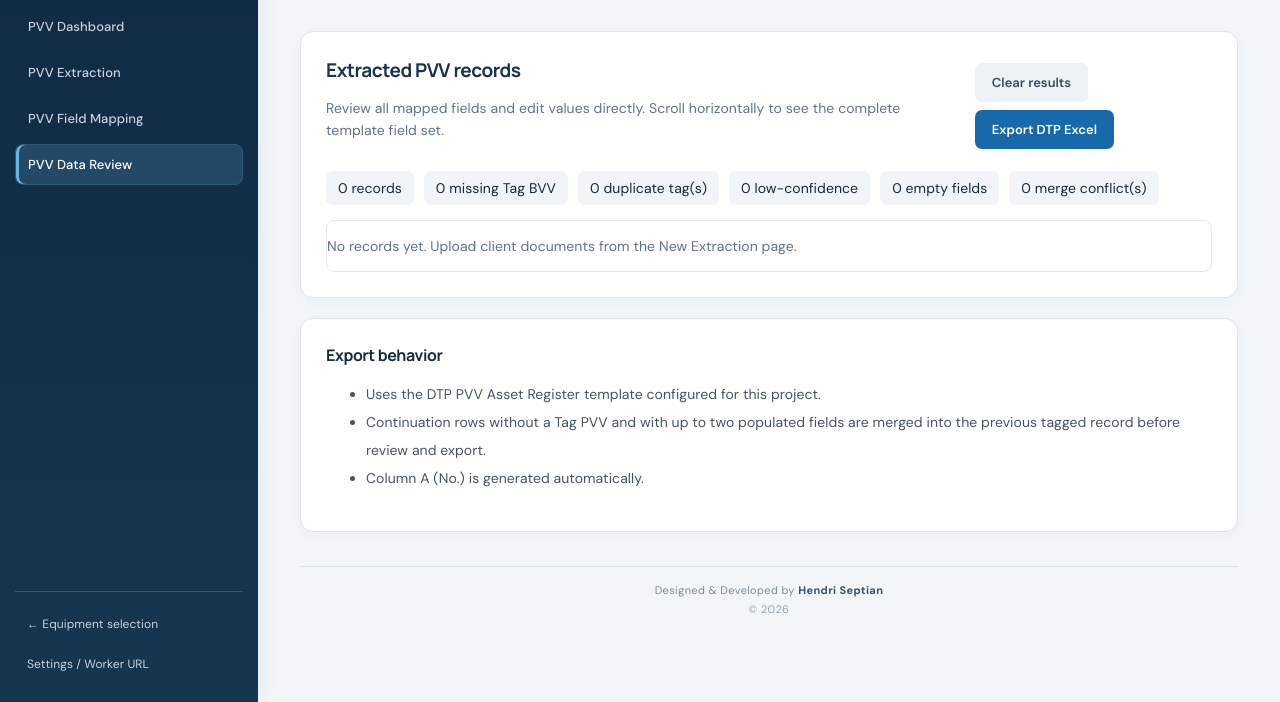
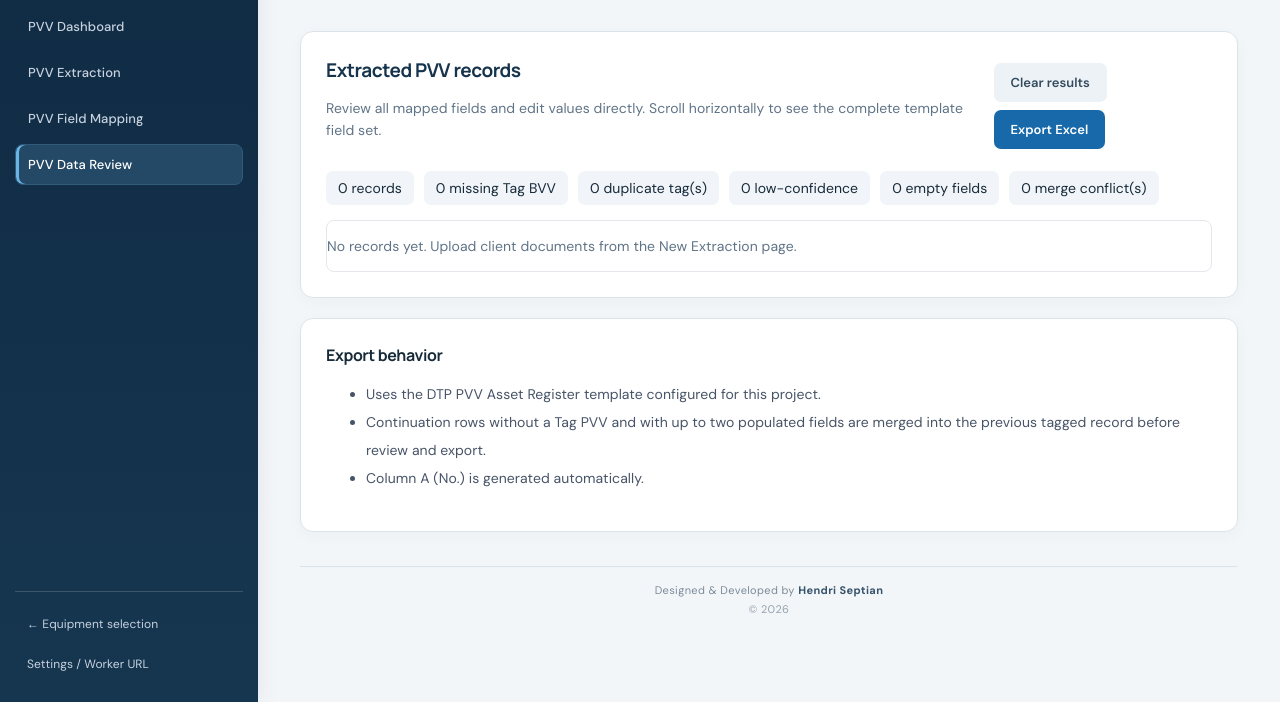
Before and after one commit to hendriseptian/asset-register-extractor, a plain HTML site: page bvv-review.html in a window 1280 px wide. Shown: the part 98-800 px from the top of the page. Drawn offline with nearby package versions, Linux system fonts and the light colour scheme.

Commit message:
Rename export button to Export Excel

```diff
--- a/bvv-review.html
+++ b/bvv-review.html
@@ -6,5 +6,5 @@
 <a href="bvv-mapping.html">PVV Field Mapping</a>
 <a class="active" href="bvv-review.html">PVV Data Review</a>
 </nav><div class="sidebar-bottom"><a href="dashboard.html">← Equipment selection</a><a href="index.html">Settings / Worker URL</a></div></aside>
-<main class="main-content"><header class="topbar"><div><p class="eyebrow">MECHASSET · VALIDATION</p><h1>Data Review & Export</h1></div><a href="bvv-mapping.html" class="text-link">Edit field aliases</a></header><section class="panel"><div class="panel-heading"><div><h2>Extracted PVV records</h2><p class="muted">Review all mapped fields and edit values directly. Scroll horizontally to see the complete template field set.</p></div><div class="row-actions"><button id="clear-review-btn" class="btn secondary" type="button">Clear results</button><button id="export-btn" class="btn primary">Export DTP Excel</button></div></div><div id="review-summary" class="summary-row"></div><div id="review-table" class="table-wrap review-wrap"></div><div id="review-status" class="notice" hidden></div></section>
+<main class="main-content"><header class="topbar"><div><p class="eyebrow">MECHASSET · VALIDATION</p><h1>Data Review & Export</h1></div><a href="bvv-mapping.html" class="text-link">Edit field aliases</a></header><section class="panel"><div class="panel-heading"><div><h2>Extracted PVV records</h2><p class="muted">Review all mapped fields and edit values directly. Scroll horizontally to see the complete template field set.</p></div><div class="row-actions"><button id="clear-review-btn" class="btn secondary" type="button">Clear results</button><button id="export-btn" class="btn primary">Export Excel</button></div></div><div id="review-summary" class="summary-row"></div><div id="review-table" class="table-wrap review-wrap"></div><div id="review-status" class="notice" hidden></div></section>
 <section class="panel"><h3>Export behavior</h3><ul class="plain-list"><li>Uses the DTP PVV Asset Register template configured for this project.</li><li>Continuation rows without a Tag PVV and with up to two populated fields are merged into the previous tagged record before review and export.</li><li>Column A (No.) is generated automatically.</li></ul></section><footer class="site-footer"><span>Designed &amp; Developed by <strong>Hendri Septian</strong></span><span class="footer-year">© 2026</span></footer></main></div><script src="https://cdn.jsdelivr.net/npm/exceljs@4.4.0/dist/exceljs.min.js"></script><script src="assets/js/bvv-schema.js"></script><script src="assets/js/bvv-workflow.js"></script><script src="assets/js/bvv-excel-export.js"></script></body></html>
```
